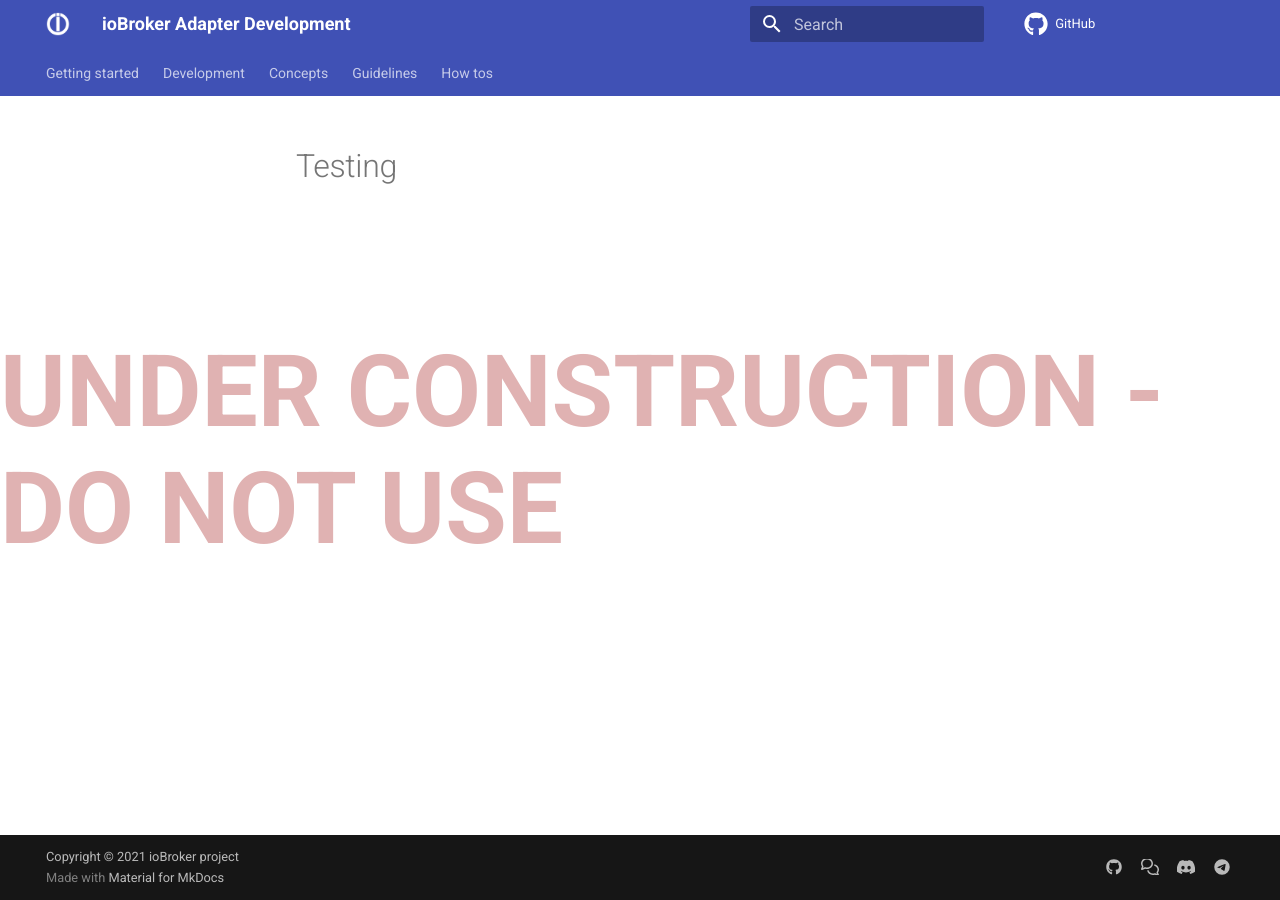
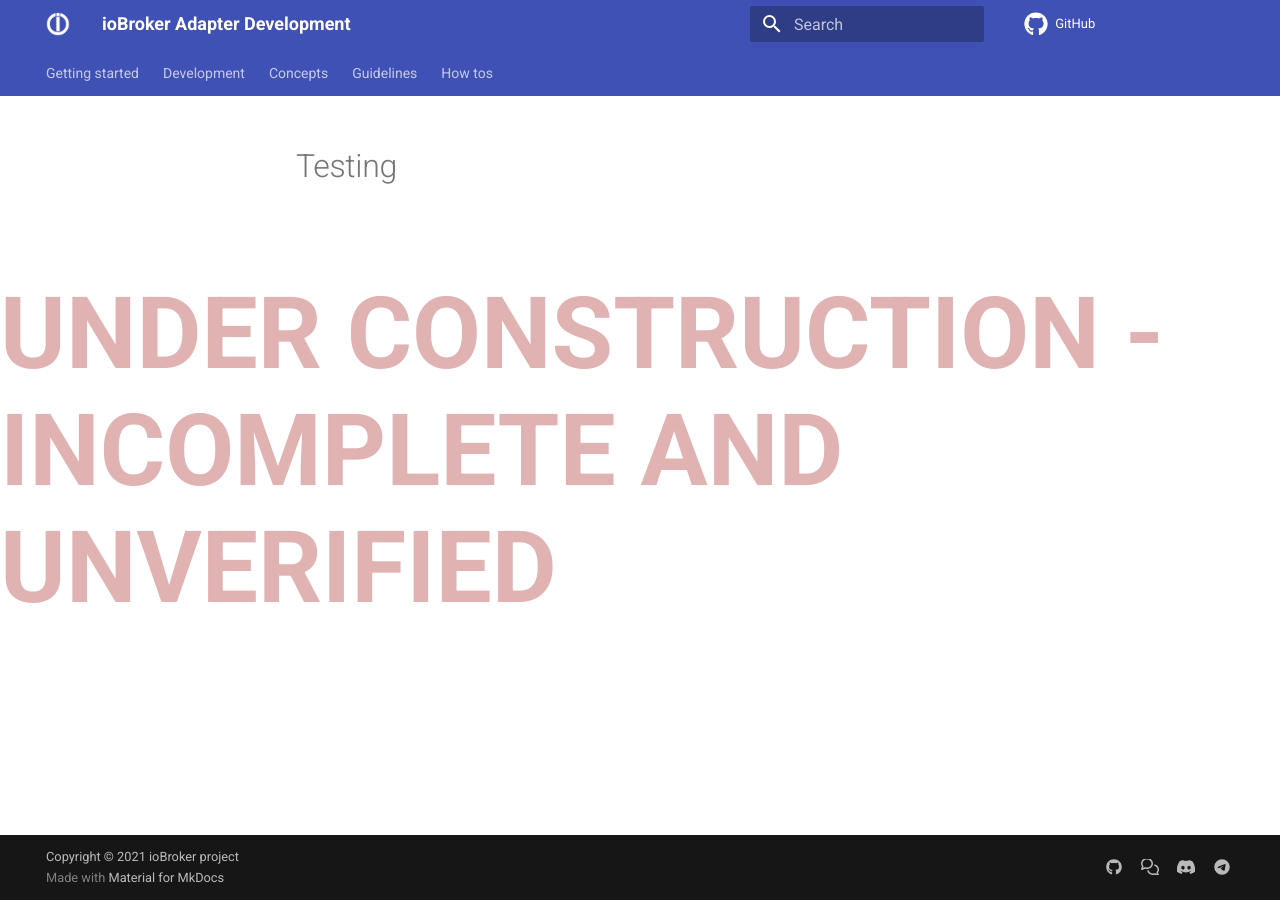
Before and after one commit to ioBroker/dev-docs, an MkDocs documentation site: the page built from docs/development/04-testing.md, in a window 1280 px wide. Built offline with MkDocs 1.6.1 and Material for MkDocs 9.7.7, drawn with Linux system fonts in a browser that asks for light colours; comment, search, counter and statistics services are not loaded; the version menu is left out.

Commit message:
Change "Under Construction" watermark
Change "UNDER CONSTRUCTION - DO NOT USE" to "UNDER CONSTRUCTION - INCOMPLETE AND UNVERIFIED"

```diff
--- a/docs/assets/stylesheets/extra.css
+++ b/docs/assets/stylesheets/extra.css
@@ -3,7 +3,7 @@ html {
 }
 
 body:before{
-    content: 'UNDER CONSTRUCTION - DO NOT USE';
+    content: 'UNDER CONSTRUCTION - INCOMPLETE AND UNVERIFIED';
     position: fixed;
     top: 0;
     bottom: 0;
```
